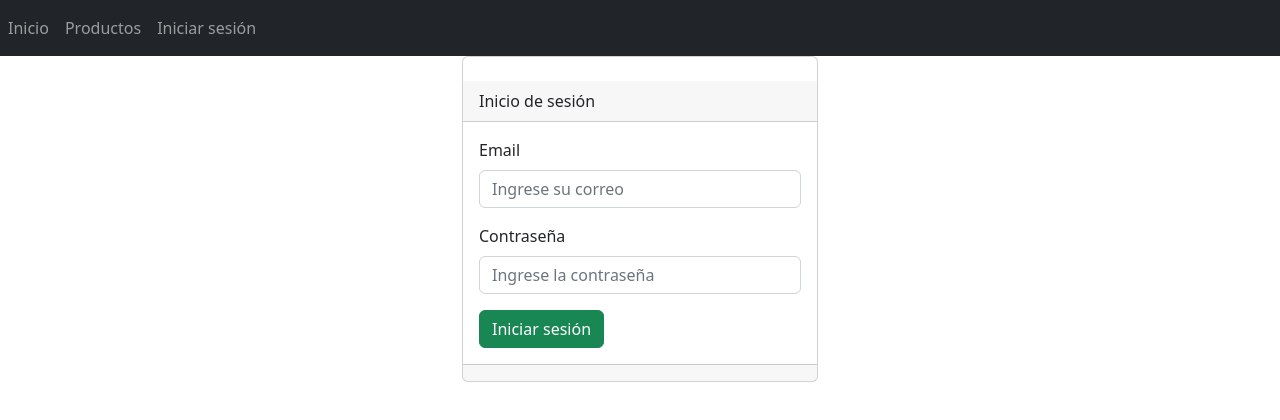
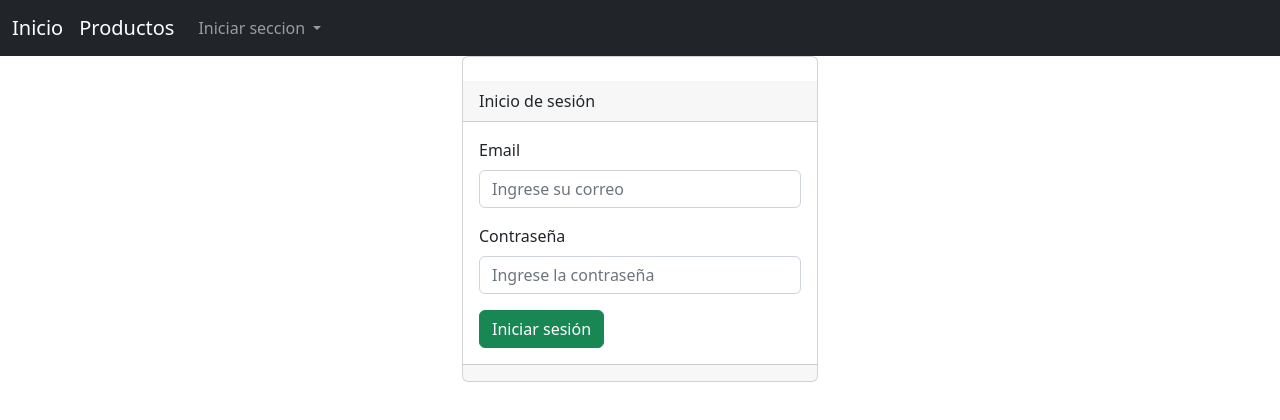
Before and after one commit to Killexcrilex/web-0-0-1, a Flask app: page /Loginadmin in a window 1280 px wide. Shown: the top 420 px of the page. Run offline with Flask 3, Linux system fonts and the light colour scheme; some libraries are stand-ins or nearby versions.

Commit message:
login, conection, nav

```diff
--- a/app.py
+++ b/app.py
@@ -32,15 +32,42 @@ def cerrar():
 # Ruta para iniciar sesion como admin
 @app.route("/admin")
 def admin():
-    # if not 'login' in session:
-    #     return redirect('/')
+    if not 'login' in session:
+        return redirect('/')
     return render_template('admin/admin.html')
 
 # Ruta de inicio de seccion correcto como admin
 @app.route("/Loginadmin")
 def Loginadmin():
-    # if 'login' in session:
-    #     return redirect('/admin')
+    if 'login' in session:
+        return redirect('/admin')
+    return render_template('admin/loginadmin.html')
+
+@app.route("/Loginadmin", methods=['POST'])
+def ad_log():
+    _corr=request.form['txtcorreo']
+    _con=request.form['txtcontra']
+
+    if _corr=='' or _con=="":
+        flash('Recuerda llenar los datos de los campos')
+        return render_template('admin/loginadmin.html')
+
+    sql="SELECT * FROM `administrador` WHERE usuario=%s;"
+    conn=mysql.connect()
+    cursor=conn.cursor()
+    dato=(_corr)
+    cursor.execute(sql,dato)
+    _corrv=cursor.fetchall()
+    conn.commit()
+    print(_corrv)
+    if _corrv is ():
+        return render_template('admin/loginadmin.html')
+
+    if _corr==_corrv[0][3] and _con==_corrv[0][4]:
+        session["login"]=True
+        session["usuario"]=_corrv[0][1]
+        session["rango"]="admin"
+        return redirect('/admin')
     return render_template('admin/loginadmin.html')
 
 
--- /dev/null
+++ b/static/cs/ca.css
@@ -0,0 +1,3 @@
+.container-fluid{
+    justify-content: none;
+}
--- a/templates/admin/admin.html
+++ b/templates/admin/admin.html
@@ -2,7 +2,7 @@
 <br>
 <div class="p-5 bg-light">
     <div class="container">
-        <h2 class="display-3">Bienvenido mi administrador</h2>
+        <h2 class="display-3">Bienvenido Administrador</h2>
         <h2 class="display-3"><strong>{{ session['usuario'] }}</strong></h2>
         <p class="lead">Aqui tiene poder de todo el sistema de rango: {{ session['rango'] }}</p>
 
--- a/templates/admin/caad.html
+++ b/templates/admin/caad.html
@@ -20,7 +20,7 @@
             <a class="nav-item nav-link" href="/productoad">Productos</a>
             {% endif %}
             <!--<a class="nav-item nav-link" href="/nosotrosad">Nosotros</a>-->
-            {% if session['rango']==1 %}
+            {% if session['rango']=="admin" %}
               <a class="nav-item nav-link" href="/agregar">Productos</a>
               <a class="nav-item nav-link" href="/creatempleados">Usuarios</a>
             <!--  <a class="nav-item nav-link" href="/Usuarios">Ver usuarios</a>-->
--- a/templates/sitio/cabecera.html
+++ b/templates/sitio/cabecera.html
@@ -10,26 +10,34 @@
   <!-- Bootstrap CSS v5.2.1 -->
   <link href="https://cdn.jsdelivr.net/npm/bootstrap@5.2.1/dist/css/bootstrap.min.css" rel="stylesheet"
     integrity="sha384-iYQeCzEYFbKjA/T2uDLTpkwGzCiq6soy8tYaI1GyVh/UjpbCx/TYkiZhlZB6+fzT" crossorigin="anonymous">
-    <meta name="description" content="" />
-        <meta name="author" content="" />
-        <title>Home</title>
-        <link rel="shortcut icon" href="uploads\ico.png">
-        <!-- Font Awesome icons (free version)-->
-        <script src="https://use.fontawesome.com/releases/v6.1.0/js/all.js" crossorigin="anonymous"></script>
-        <!-- Google fonts-->
-        <link href="https://fonts.googleapis.com/css?family=Catamaran:100,200,300,400,500,600,700,800,900" rel="stylesheet" />
-        <link href="https://fonts.googleapis.com/css?family=Lato:100,100i,300,300i,400,400i,700,700i,900,900i" rel="stylesheet" />
-        <!-- Core theme CSS (includes Bootstrap)-->
-        <!-- <link href="css/styles.css" rel="stylesheet" /> -->
+  <link rel="stylesheet" href="{{url_for('static',filename='cs/ca.css')}}">
 
 </head>
 <body>
   <!-- Iniciar seccion cascada usuario/administrador -->
-    <nav class="navbar navbar-expand navbar-dark bg-dark">
-        <div class="nav navbar-nav">
-            <a class="nav-item nav-link" href="/" aria-current="page">Inicio</a>
-            <a class="nav-item nav-link" href="/Productos">Productos</a>
-            <a class="nav-item nav-link" href="/Loginadmin" aria-current="page">Iniciar sesión</a>
-          </div>
-    </nav>
+  <nav class="navbar navbar-expand-lg navbar-dark bg-dark">
+    <div class="container-fluid">
+      <a class="navbar-brand nav-link" href="/" aria-current="page">Inicio</a>
+      <a class="navbar-brand nav-link" href="/Productos">Productos</a>
+      <div class="collapse navbar-collapse" id="navbarNavDarkDropdown">
+        <ul class="navbar-nav">
+          <li class="nav-item dropdown">
+            {% if session['login'] %}
+              <a class="navbar-brand nav-link" href="/Loginadmin">{{ session['usuario'] }}</a>
+
+            {% else %}
+            <a class="nav-link dropdown-toggle" href="#" id="navbarDarkDropdownMenuLink" role="button" data-bs-toggle="dropdown" aria-expanded="false">
+              Iniciar seccion
+            </a>
+            <ul class="dropdown-menu dropdown-menu-dark" aria-labelledby="navbarDarkDropdownMenuLink">
+              <li><a class="dropdown-item" href="#">Usuario</a></li>
+              <li><a class="dropdown-item" href="/Loginadmin">Administrador</a></li>
+            </ul>
+            {% endif %}
+
+          </li>
+        </ul>
+      </div>
+    </div>
+  </nav>
 </body>
--- a/templates/sitio/pie.html
+++ b/templates/sitio/pie.html
@@ -1,14 +1,10 @@
-</div>
 <script src="https://cdn.jsdelivr.net/npm/@popperjs/core@2.11.6/dist/umd/popper.min.js"
 integrity="sha384-oBqDVmMz9ATKxIep9tiCxS/Z9fNfEXiDAYTujMAeBAsjFuCZSmKbSSUnQlmh/jp3" crossorigin="anonymous">
 </script>
+
 <script src="https://cdn.jsdelivr.net/npm/bootstrap@5.2.1/dist/js/bootstrap.min.js"
 integrity="sha384-7VPbUDkoPSGFnVtYi0QogXtr74QeVeeIs99Qfg5YCF+TidwNdjvaKZX19NZ/e6oz" crossorigin="anonymous">
 </script>
-    <!-- Bootstrap core JS-->
-    <script src="https://cdn.jsdelivr.net/npm/bootstrap@5.1.3/dist/js/bootstrap.bundle.min.js"></script>
-    <!-- Core theme JS-->
-    <script src="js/scripts.js"></script>
     </body>
 
 </html>
```
Also changed, not shown: templates/sitio/index.html (+2 -24 lines), tienda (1).sql (+9 -7 lines), 1 other file. Lines whose indentation alone changed are shown as unchanged.
